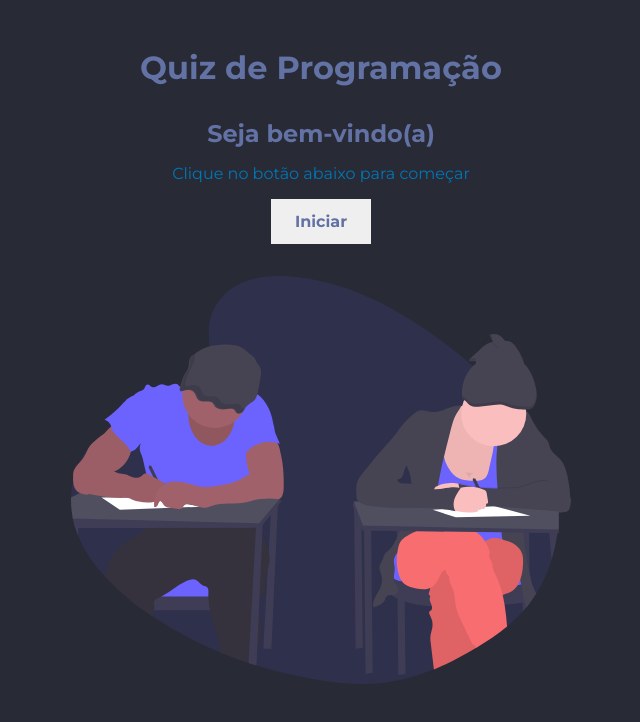
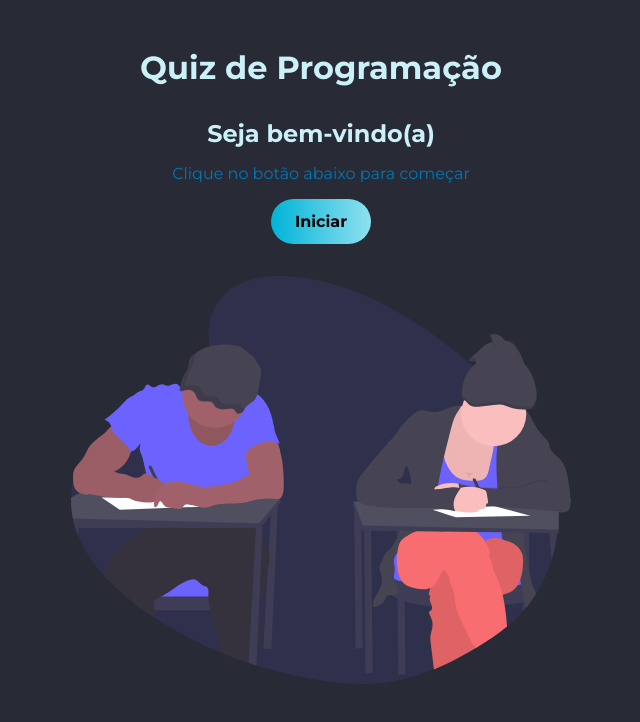
Before and after one commit to cleytonmuto/certificacao-2b, a React (Vite) app: page / in a window 1280 px wide. Shown: the top 722 px of the page, without its empty margins (319-959 px from the left). Built offline with nearby package versions, Linux system fonts and the light colour scheme.

Commit message:
Update index.css

```diff
--- a/src/index.css
+++ b/src/index.css
@@ -2,7 +2,7 @@
     padding: 0;
     margin: 0;
     font-family: 'Montserrat', sans-serif;
-    color: #6272A4;
+    color: #CAF0F8;
 }
 
 body,
@@ -19,10 +19,14 @@ img {
 button {
     font-weight: bold;
     font-size: 100%;
-    color: #6272A4;
+    color: black;
     cursor: pointer;
     padding: 0.8rem 1.5rem;
-    background: #8BE9FD
+    background: linear-gradient(
+        90deg,
+        rgba(0, 180, 216, 1) 0%,
+        rgba(144, 224, 239, 1) 100%
+    );
     border-radius: 3rem;
     border: none;
 }
@@ -34,3 +38,8 @@ button:hover {
         rgba(0, 180, 216, 1) 100%
     );
 }
+        90deg,
+        rgba(144, 224, 239, 1) 0%,
+        rgba(0, 180, 216, 1) 100%
+    );
+}
```
